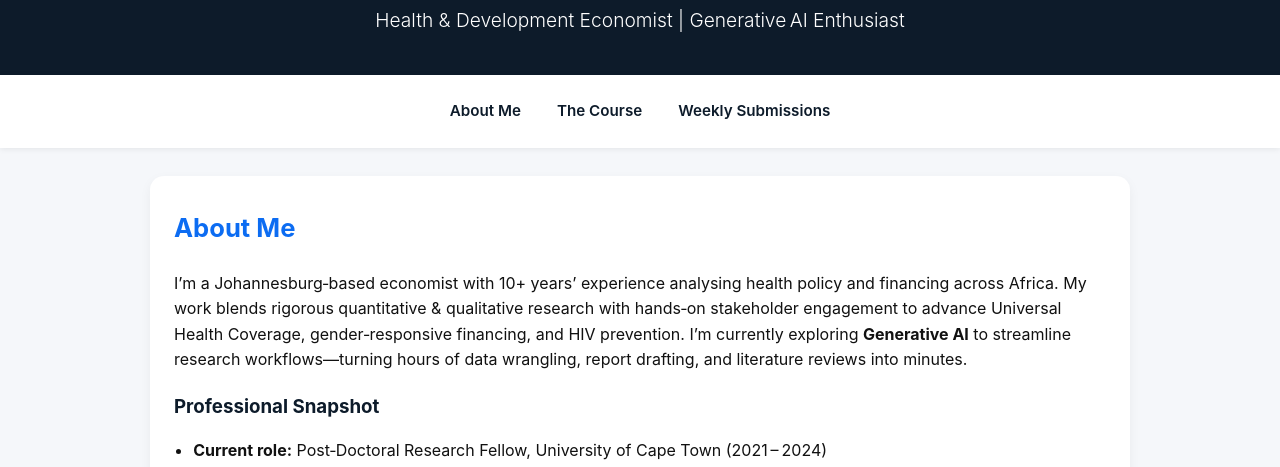
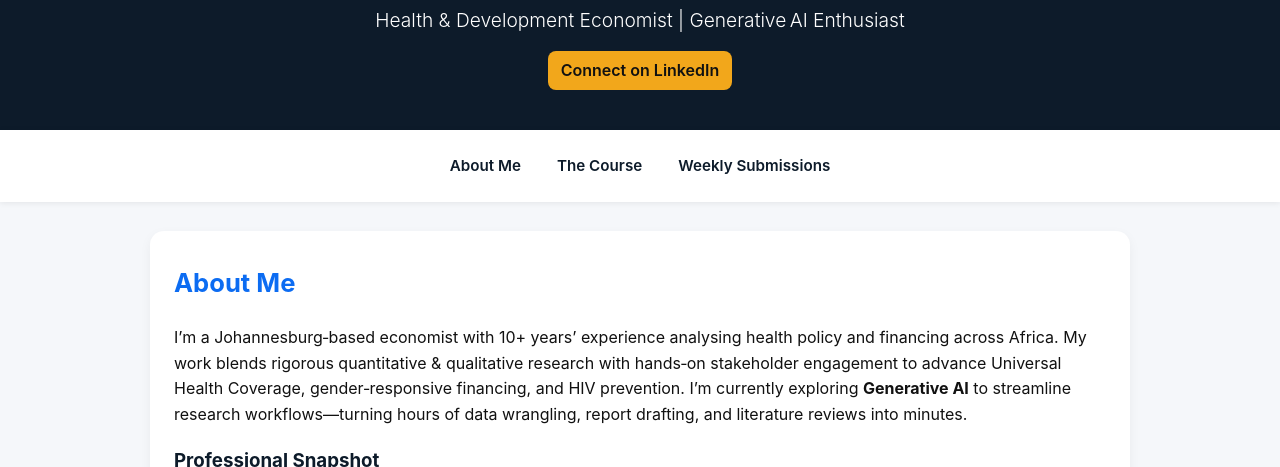
Before and after one commit to MartinaMchenga/Mchenga_graph_portifolio, a plain HTML site: page index.html in a window 1280 px wide. Shown: the part 279-746 px from the top of the page. Drawn offline with Linux system fonts and the light colour scheme.

Commit message:
Update index.html

```diff
--- a/index.html
+++ b/index.html
@@ -32,6 +32,20 @@
     }
     header h1{margin:0 0 .5rem;font-size:2.5rem;letter-spacing:.5px;}
     header p{margin:0;font-size:1.2rem;font-weight:300;}
+    .social{
+      margin-top:1rem;
+    }
+    .social a{
+      display:inline-block;
+      padding:.4rem .8rem;
+      background:var(--accent);
+      color:#111;
+      border-radius:8px;
+      font-weight:600;
+      text-decoration:none;
+      transition:opacity .2s;
+    }
+    .social a:hover{opacity:.8;}
 
     nav{
       background:#fff;
@@ -71,8 +85,11 @@
 
   <header>
     <img src="https://github.com/MartinaMchenga/Mchenga_Graphportifolio/blob/main/prof.png?raw=true" alt="Martina Mchenga profile photo" class="avatar">
-    <h1>Martina Mchenga, PhD</h1>
+    <h1>Martina Mchenga, PhD</h1>
     <p>Health & Development Economist | Generative AI Enthusiast</p>
+    <div class="social">
+      <a href="https://www.linkedin.com/in/martina-mchenga-phd-1164b827/" target="_blank" rel="noopener">Connect on LinkedIn</a>
+    </div>
   </header>
 
   <nav>
```
